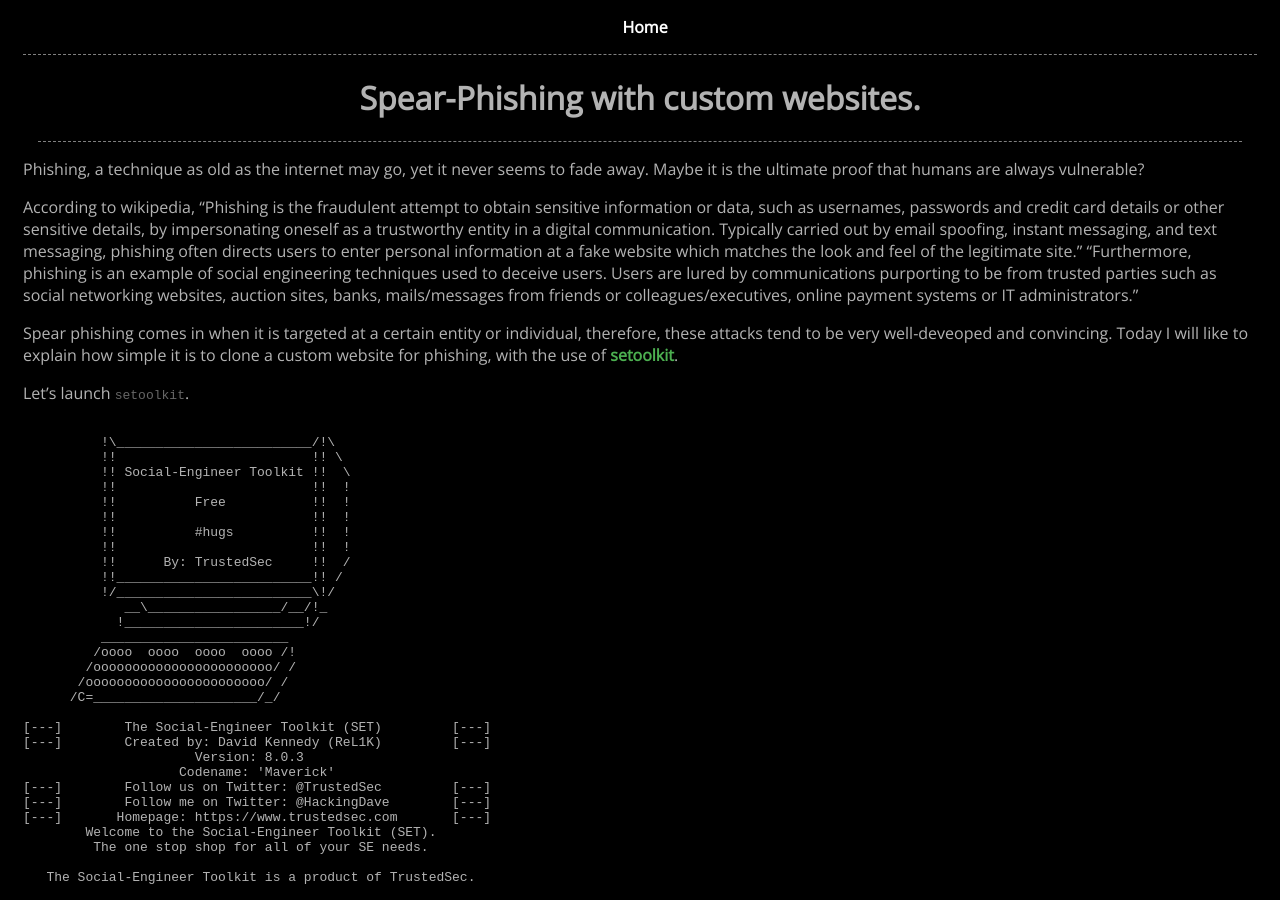
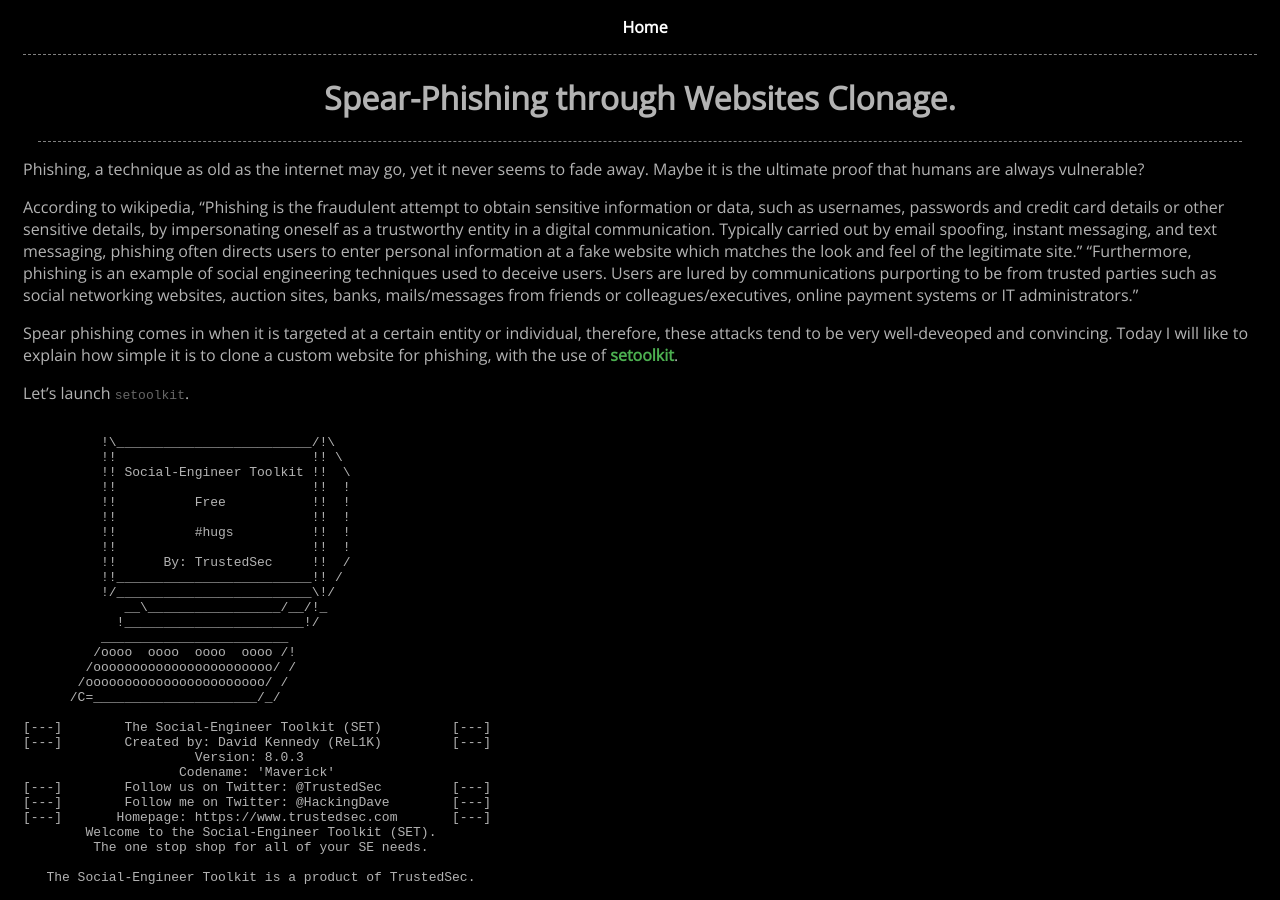
Before and after one commit to whitecr0wz/whitecr0wz.github.io, a Jekyll site: the page built from _posts/posts/2021-01-14-Phishing.md, in a window 1280 px wide and 900 px high. Built offline with Jekyll 4.4.1, drawn with Linux system fonts in a browser that asks for light colours.

Commit message:
Update 2021-01-14-Phishing.md

```diff
--- a/_posts/posts/2021-01-14-Phishing.md
+++ b/_posts/posts/2021-01-14-Phishing.md
@@ -1,6 +1,6 @@
 ---
 layout: post
-title: Spear-Phishing with custom websites.
+title: Spear-Phishing through Websites Clonage.
 date: 2020-03-08 18:00:00
 categories: posts
 comments: false
```
Also changed, not shown: other parts of _posts/posts/2021-01-14-Phishing.md (+1 -1 lines).
